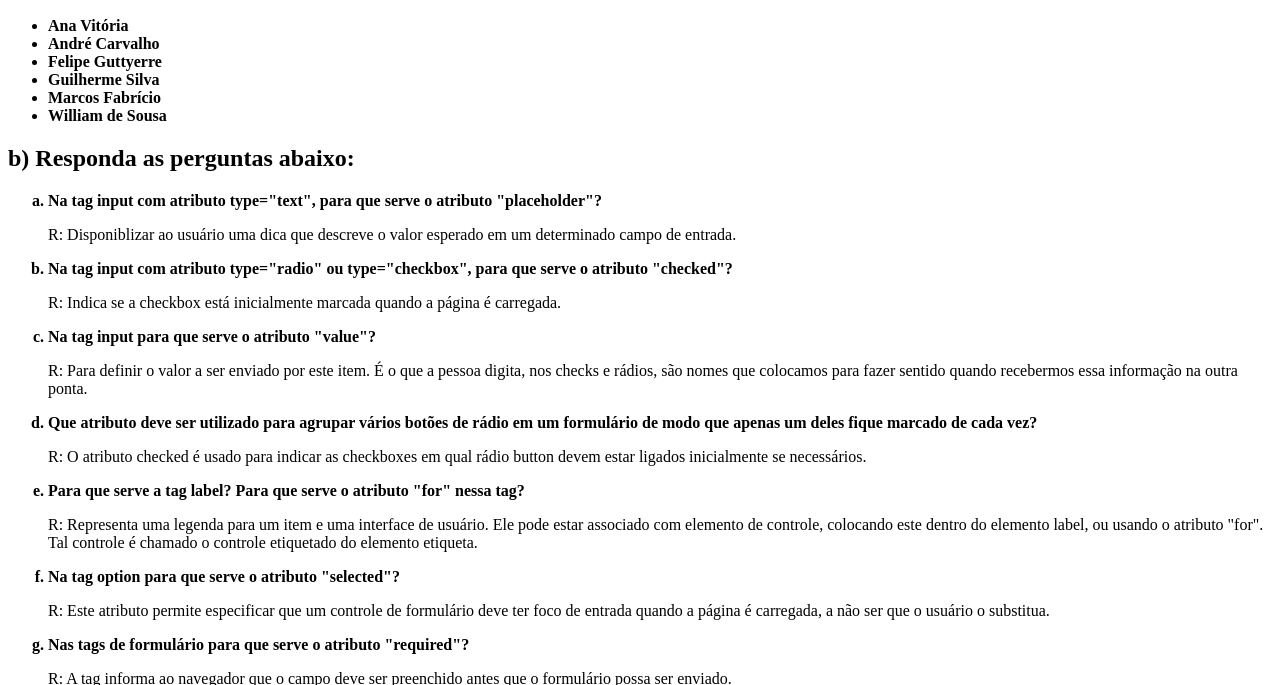
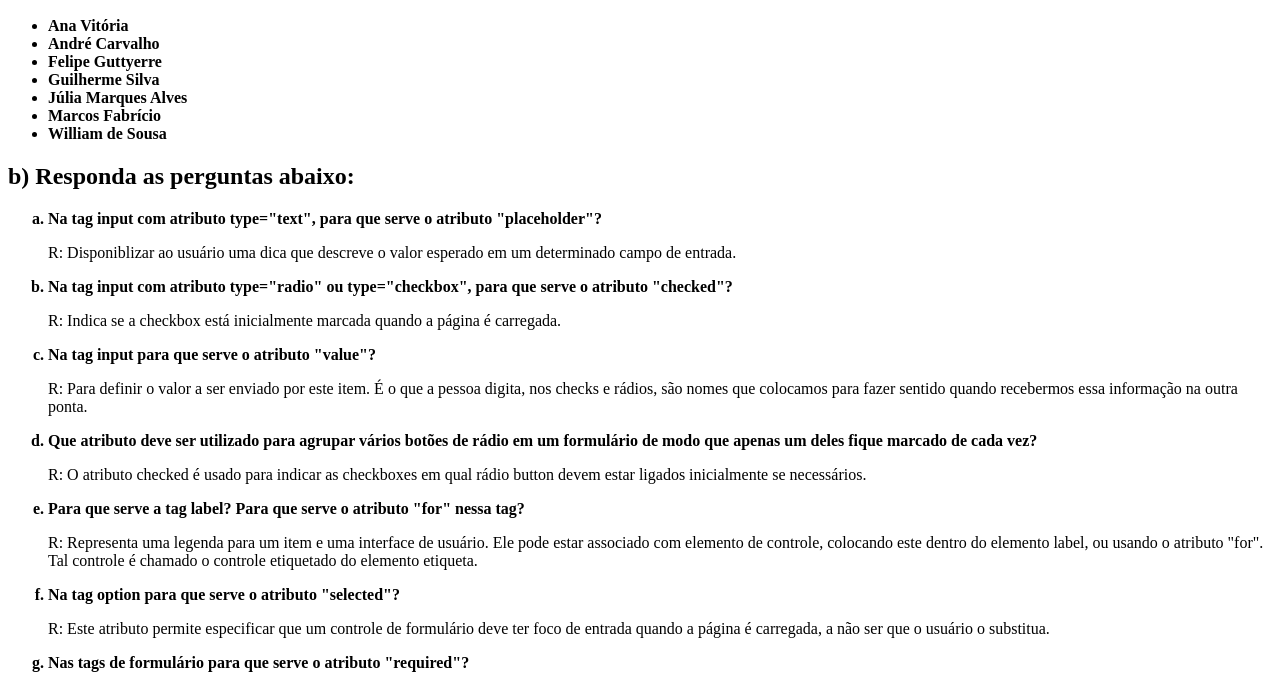
Before and after one commit to acmaur94/formularios, a plain HTML site: page index.html in a window 1280 px wide. Shown: the part 110-795 px from the top of the page. Drawn offline with Linux system fonts and the light colour scheme.

Commit message:
Update index.html

```diff
--- a/index.html
+++ b/index.html
@@ -22,6 +22,7 @@
         <li>André Carvalho</li>
         <li>Felipe Guttyerre</li>
         <li>Guilherme Silva</li>
+        <li>Júlia Marques Alves</li>
         <li>Marcos Fabrício</li>
         <li>William de Sousa</li>
     </ul>
```
